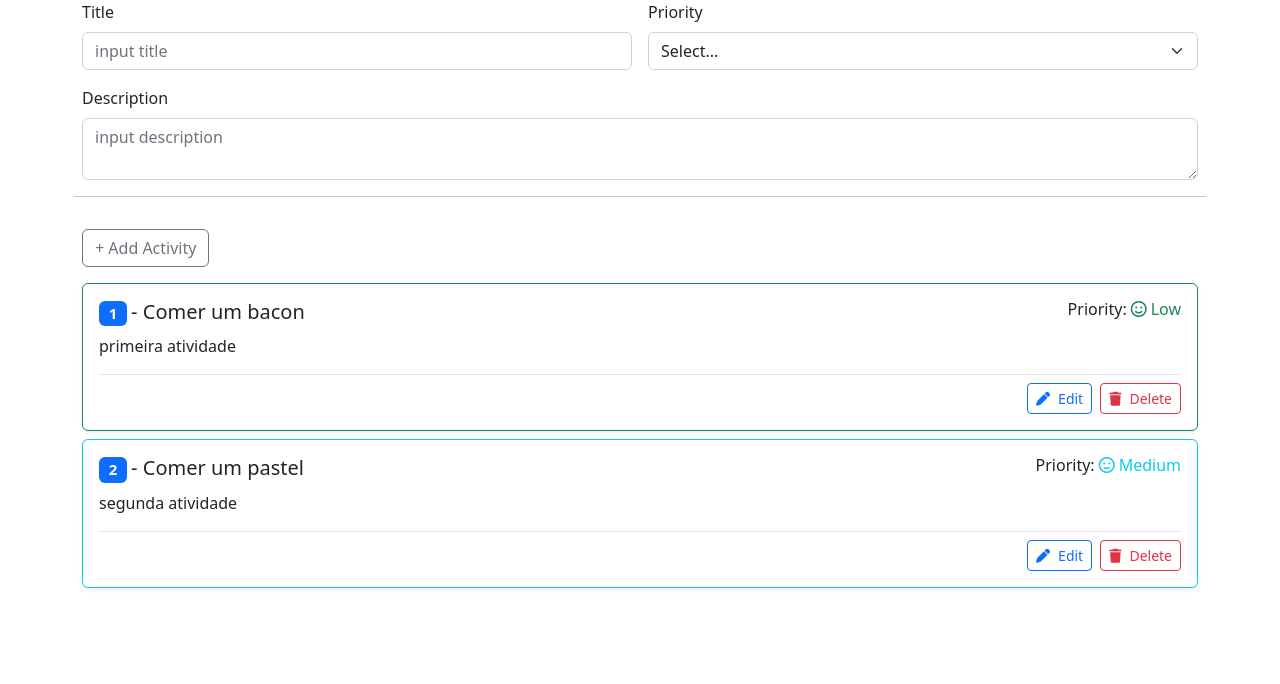
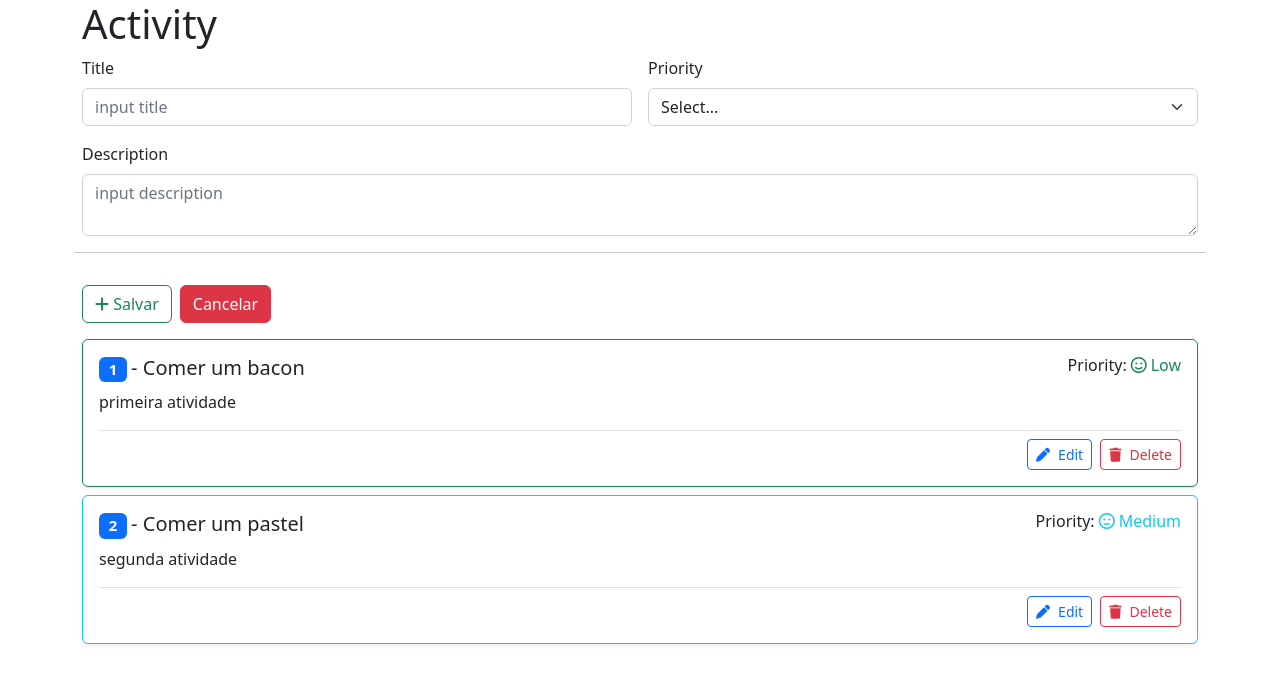
Before and after one commit to rodrigol01/FullStack-ASP-.NET-REACTJS, a React (Create React App) app: page / in a window 1280 px wide. Shown: the top 684 px of the page. Built offline with nearby package versions, Linux system fonts and the light colour scheme.

Commit message:
adding hook useState to select the activity

```diff
--- a/src/components/AcitivityForm.js
+++ b/src/components/AcitivityForm.js
@@ -1,18 +1,18 @@
-import { useState, useEffect } from "react";
+import { useState, useEffect, Fragment } from "react";
 
 const initialActivity = {
   id: 0,
-  title: '',
+  title: "",
   priority: 0,
-  description: '',
-}
+  description: "",
+};
 
 export default function AcitivityForm(props) {
-
   useEffect(() => {
-    console.log('a')
-  }, [props.selectedActivity])
-
+    if (props.selectedActivity.id !== 0) {
+      setActivity(props.selectedActivity);
+    }
+  }, [props.selectedActivity]);
 
   const [activity, setActivity] = useState(actualActivity());
 
@@ -22,14 +22,25 @@ export default function AcitivityForm(props) {
     setActivity({ ...activity, [name]: value });
   };
 
-  function actualActivity(){
-    if (props.selectedActivity.id !== 0)
-      return props.selectedActivity;
-    else
-      return initialActivity;
+  function actualActivity() {
+    if (props.selectedActivity.id !== 0) return props.selectedActivity;
+    else return initialActivity;
   }
 
+  const handleCancel = (e) => {
+    e.preventDefault();
+    setActivity(initialActivity);
+  };
+
   return (
+    <Fragment>
+      <h1>
+        Activity{" "}
+        {activity.id !== 0 && props.selectedActivity.id !== undefined
+          ? "number " + activity.id
+          : ""}
+      </h1>
+
       <form className="row g-3">
         <div className="col-md-6">
           <label className="form-label">Title</label>
@@ -74,13 +85,26 @@ export default function AcitivityForm(props) {
         </div>
         <hr />
         <div className="col-">
+          {activity.id === 0 ? (
             <button
               className="btn btn-outline-secondary"
               onClick={props.addActivity}
             >
-          + Add Activity
+              <i className="fa fa-plus me-2"></i> Add Activity
             </button>
+          ) : (
+            <>
+              <button className="btn btn-outline-success me-2" type="submit">
+                <i className="fa fa-plus"></i> Salvar
+              </button>
+
+              <button className="btn btn-danger" onClick={handleCancel}>
+                Cancelar
+              </button>
+            </>
+          )}
         </div>
       </form>
+    </Fragment>
   );
 }
```
Lines whose indentation alone changed are shown as unchanged.
